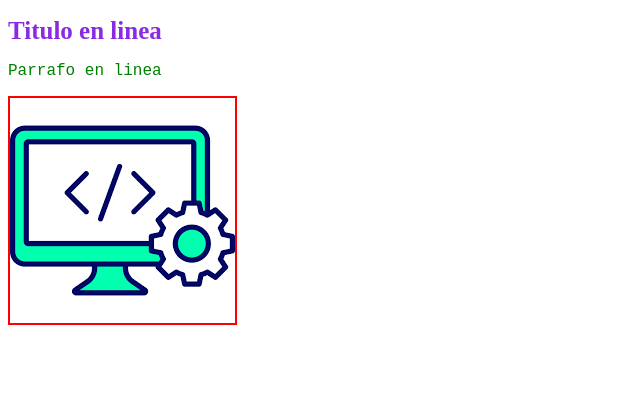
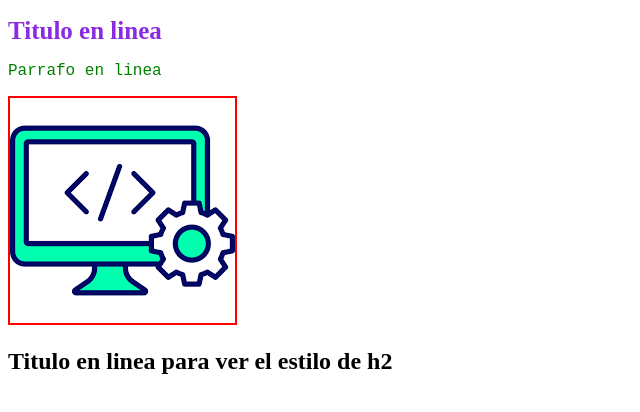
Before and after one commit to joer2/lab8, a plain HTML site: page index.html in a window 1280 px wide. Shown: the whole page, without its empty margins (0-640 px from the left). Drawn offline with Linux system fonts and the light colour scheme.

Commit message:
Se aplican estilos en style

```diff
--- a/index.html
+++ b/index.html
@@ -17,9 +17,10 @@
     </style>
 </head>
 <body>
-    <!--Aplicar estilos en linea-->
+    <!--Aplicar estilos en linea de bloque-->
     <h1>Titulo en linea</h1>
     <p >Parrafo en linea</p>
     <img src="descarga.png">
+    <h2>Titulo en linea para ver el estilo de h2</h2>
 </body>
 </html>
```
